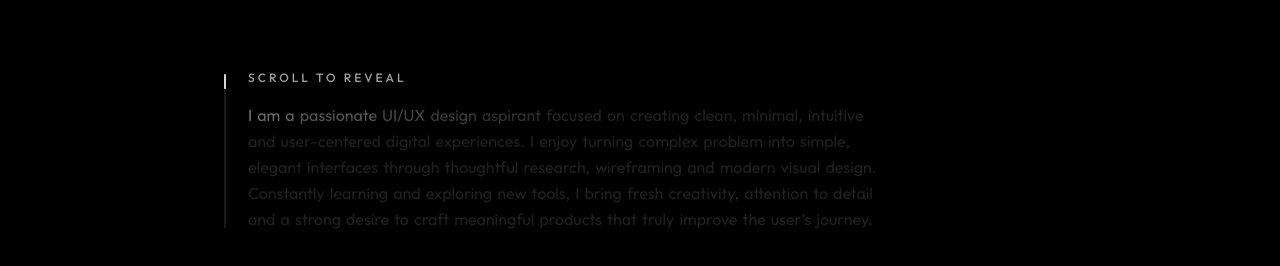
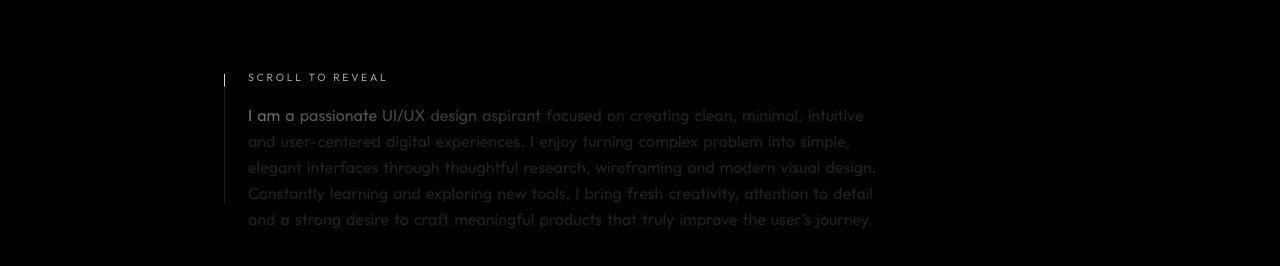
Before and after one commit to mr-saad/oves-portfolio, a React (Vite) app: page / in a window 1280 px wide. Shown: the part 244-510 px from the top of the page. Built offline with nearby package versions, Linux system fonts and the light colour scheme.

Commit message:
Refine scroll to reveal text size, regular font weight, and compact line height

```diff
--- a/src/routes/Home.jsx
+++ b/src/routes/Home.jsx
@@ -238,16 +238,16 @@ export default function Home() {
           {/* Bio Summary Section with Progress Indicator Line & "SCROLL TO REVEAL" Header */}
           <div className="my-6 sm:my-8 md:my-10 max-w-2xl">
             <div className="relative pl-5 sm:pl-6">
-              {/* Left vertical progress track indicator */}
-              <div className="absolute left-0 top-1 bottom-1 w-[1.5px] rounded-full bg-white/10 overflow-hidden">
+              {/* Left vertical progress track indicator (compact height matching design) */}
+              <div className="absolute left-0 top-1 h-[120px] sm:h-[130px] w-[1px] bg-white/10 overflow-hidden">
                 <motion.div
                   style={{ scaleY: wordProgress }}
                   className="w-full h-full bg-[#d5d5d5] origin-top"
                 />
               </div>
 
-              {/* "SCROLL TO REVEAL" label */}
-              <p className="text-[11px] sm:text-xs font-mono font-medium tracking-[0.25em] uppercase text-neutral-400 mb-3 sm:mb-4 select-none">
+              {/* "SCROLL TO REVEAL" label (smaller, non-bold font) */}
+              <p className="text-[10px] sm:text-[10.5px] font-normal tracking-[0.26em] uppercase text-neutral-400 mb-3 sm:mb-4 select-none">
                 SCROLL TO REVEAL
               </p>
 
```
